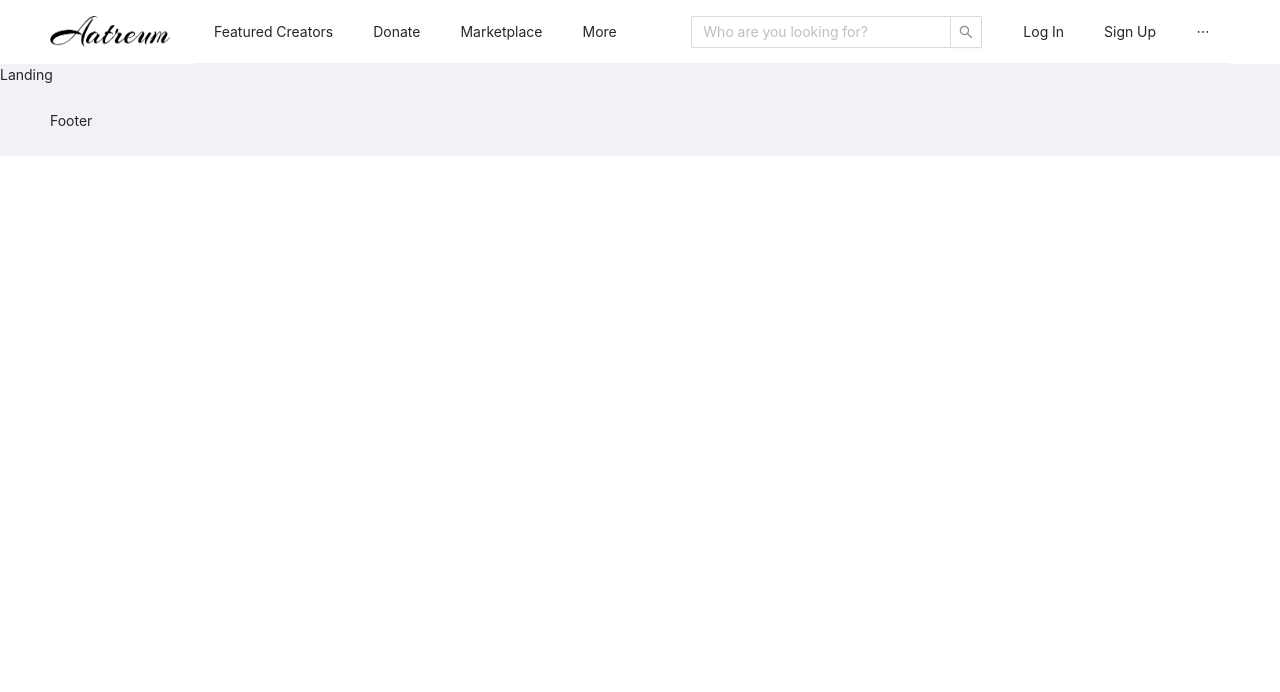
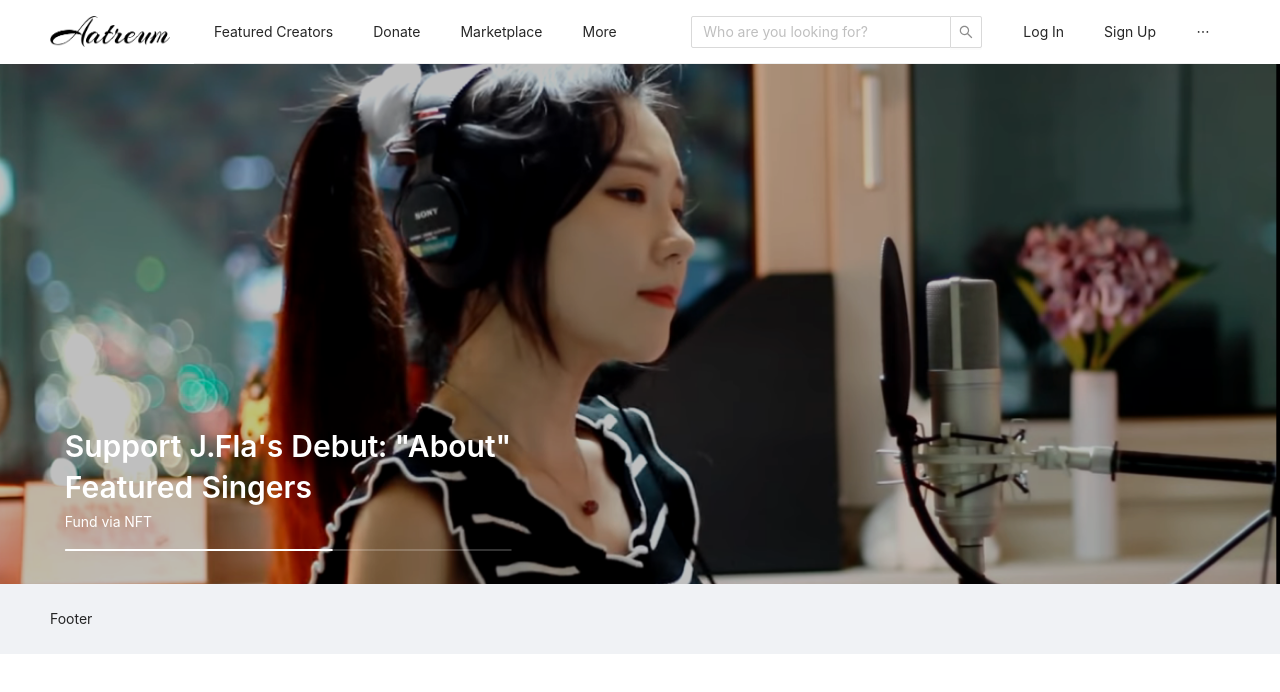
Before and after one commit to Hangyul-Son/Aatreum, a React (Create React App) app: page / in a window 1280 px wide. Shown: the top 692 px of the page. Built offline with nearby package versions, Linux system fonts and the light colour scheme.

Commit message:
Implement Landing-cover image prototype

```diff
--- /dev/null
+++ b/src/components/landing-cover.scss
@@ -0,0 +1,35 @@
+.landing-cover-container {
+  height: 65vh;
+  overflow: hidden;
+  position: relative;
+
+  .ant-image {
+    top: 50%;
+    transform: translateY(-50%);
+  }
+
+  .cover-text {
+    position: absolute;
+    top: 82.5%;
+    left: 22.5%;
+    transform: translate(-50%, -50%);
+
+    .cover-title {
+      color: white;
+      margin-bottom: 1%;
+    }
+
+    .cover-subtitle {
+      color: white;
+      margin-bottom: 1%;
+    }
+  }
+
+  .cover-mask {
+    position: absolute;
+    top: 0;
+    height: 100%;
+    width: 100%;
+    background-color: rgba(0, 0, 0, 0.25);
+  }
+}
--- /dev/null
+++ b/src/components/landing-cover.tsx
@@ -0,0 +1,41 @@
+import React from "react";
+import { Image, Progress, Typography } from "antd";
+
+import "./landing-cover.scss";
+
+function LandingCover() {
+  return (
+    <div className="landing-cover-container">
+      <Image
+        src="assets/images/jfla.png"
+        preview={false}
+        alt="J.Fla"
+        width="100%"
+        className="landing-cover"
+      />
+      <div className="cover-mask" />
+
+      <div className="cover-text">
+        <Typography.Title level={2} className="cover-title">
+          Support J.Fla's Debut: "About"
+          <br />
+          Featured Singers
+        </Typography.Title>
+
+        <Typography.Paragraph className="cover-subtitle">
+          Fund via NFT
+        </Typography.Paragraph>
+
+        <Progress
+          percent={60}
+          strokeWidth={2.5}
+          showInfo={false}
+          strokeColor="white"
+          trailColor="rgba(255, 255, 255, 0.2)"
+        />
+      </div>
+    </div>
+  );
+}
+
+export default LandingCover;
--- a/src/pages/artist-bio.tsx
+++ b/src/pages/artist-bio.tsx
@@ -3,7 +3,7 @@ import React from "react";
 import Template from "./template";
 
 function ArtistBio() {
-  return <Template>ArtistBio</Template>;
+  return <Template pageName="artist-bio">ArtistBio</Template>;
 }
 
 export default ArtistBio;
--- a/src/pages/funding.tsx
+++ b/src/pages/funding.tsx
@@ -3,7 +3,7 @@ import React from "react";
 import Template from "./template";
 
 function Funding() {
-  return <Template>Funding</Template>;
+  return <Template pageName="funding">Funding</Template>;
 }
 
 export default Funding;
--- a/src/pages/landing.tsx
+++ b/src/pages/landing.tsx
@@ -1,9 +1,14 @@
 import React from "react";
 
 import Template from "./template";
+import LandingCover from "../components/landing-cover";
 
 function Landing() {
-  return <Template>Landing</Template>;
+  return (
+    <Template pageName="landing">
+      <LandingCover />
+    </Template>
+  );
 }
 
 export default Landing;
--- a/src/pages/page-not-found.tsx
+++ b/src/pages/page-not-found.tsx
@@ -3,7 +3,7 @@ import React from "react";
 import Template from "./template";
 
 function PageNotFound() {
-  return <Template>PageNotFound</Template>;
+  return <Template pageName="not-found">PageNotFound</Template>;
 }
 
 export default PageNotFound;
--- a/src/pages/template.tsx
+++ b/src/pages/template.tsx
@@ -4,14 +4,15 @@ import { Layout } from "antd";
 import TopNavigation from "../components/top-navigation";
 
 type Properties = {
+  pageName: string;
   children: ReactNode;
 };
 
 const { Header, Content, Footer } = Layout;
 
-function Template({ children }: Properties) {
+function Template({ pageName, children }: Properties) {
   return (
-    <Layout>
+    <Layout className={pageName}>
       <Header style={{ background: "#ffffff" }}>
         <TopNavigation />
       </Header>
```
Also changed, not shown: public/assets/images/jfla.png (added).
